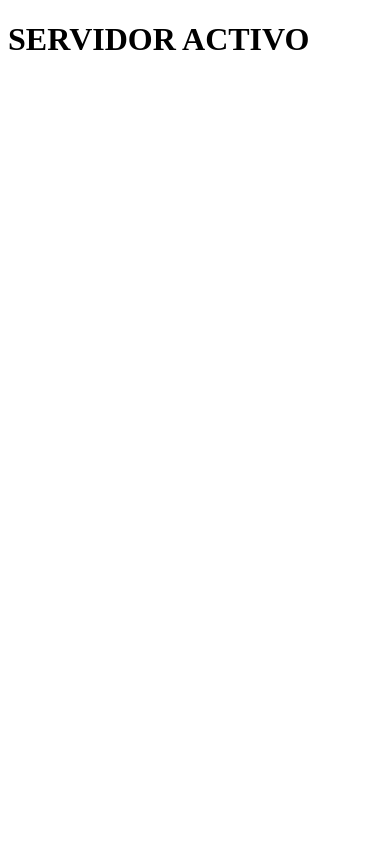
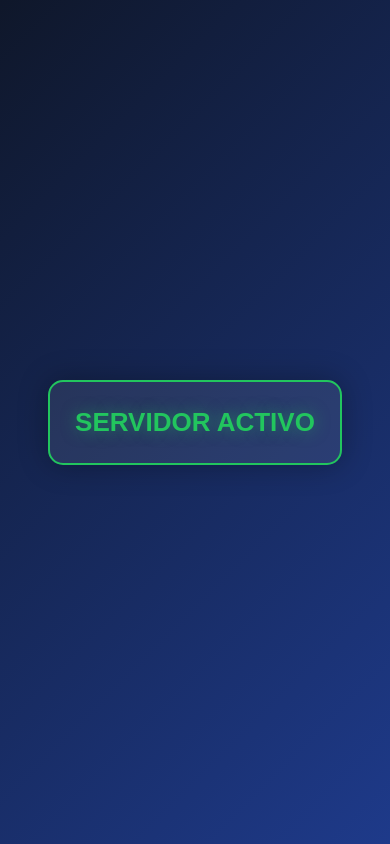
Before and after one commit to ICHIG0-KU/Backend-1.0, a website: page public/index.html in a window 390 px wide. Drawn offline with Linux system fonts and the light colour scheme.

Commit message:
Add files via upload

```diff
--- a/package.json
+++ b/package.json
@@ -11,6 +11,7 @@
   },
   "dependencies": {
     "dotenv": "^18.0.8",
-    "express": "^5.3.0"
+    "express": "^5.3.0",
+    "nodemon": "^3.1.14"
   }
 }
--- a/public/index.html
+++ b/public/index.html
@@ -1,6 +1,7 @@
 <!DOCTYPE html>
 <html lang="en">
 <head>
+    <link rel="stylesheet" href="style.css">
     <meta charset="UTF-8">
     <meta name="viewport" content="width=device-width, initial-scale=1.0">
     <title>acceso desde mi servidor</title>
--- /dev/null
+++ b/public/style.css
@@ -0,0 +1,51 @@
+
+/* Estilos generales */
+* {
+    margin: 0;
+    padding: 0;
+    box-sizing: border-box;
+}
+
+/* Diseño del cuerpo */
+body {
+    font-family: Arial, sans-serif;
+    background: linear-gradient(135deg, #0f172a, #1e3a8a);
+    color: white;
+    min-height: 100vh;
+
+    display: flex;
+    justify-content: center;
+    align-items: center;
+}
+
+/* Título principal */
+h1 {
+    font-size: 42px;
+    text-align: center;
+    padding: 35px 50px;
+
+    background-color: rgba(255, 255, 255, 0.08);
+    border: 2px solid #22c55e;
+    border-radius: 15px;
+
+    color: #22c55e;
+    text-shadow: 0 0 15px rgba(34, 197, 94, 0.5);
+
+    box-shadow: 0 0 30px rgba(0, 0, 0, 0.3);
+
+    transition: transform 0.3s ease;
+}
+
+/* Efecto al pasar el mouse */
+h1:hover {
+    transform: scale(1.05);
+}
+
+/* Adaptación a celulares */
+@media (max-width: 600px) {
+    h1 {
+        font-size: 26px;
+        padding: 25px;
+        margin: 20px;
+    }
+}
```
Also changed, not shown: models/server.js (+22 -3 lines), 1 other file.
